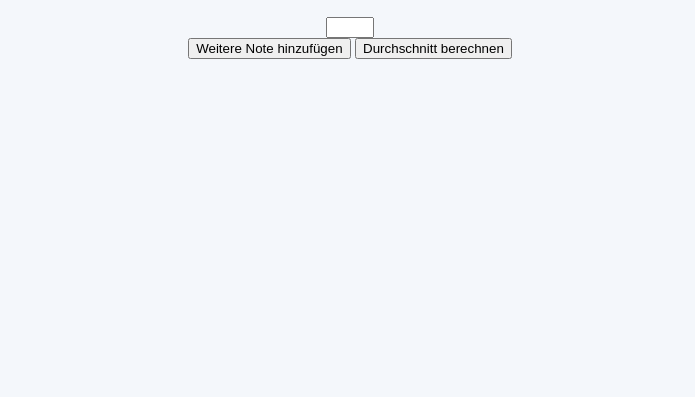
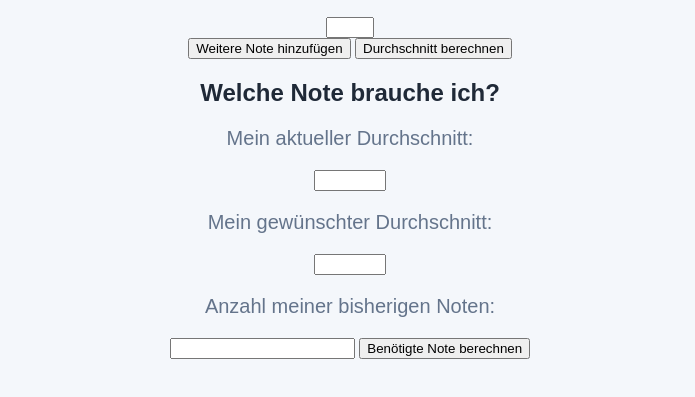
Before and after one commit to singhadhiraiyan-ui/grade-calculator, a plain HTML site: page index.html in a window 1280 px wide. Shown: the part 193-590 px from the top of the page, without its empty margins (290-985 px from the left). Drawn offline with Linux system fonts and the light colour scheme.

Commit message:
Update index.html

```diff
--- a/index.html
+++ b/index.html
@@ -21,7 +21,22 @@
 
     <p id="result"></p>
 
-    <script src="script.js"></script>
+<h2>Welche Note brauche ich?</h2>
+
+<p>Mein aktueller Durchschnitt:</p>
+<input type="number" id="currentAverage" step="0.01" min="1" max="6">
+
+<p>Mein gewünschter Durchschnitt:</p>
+<input type="number" id="targetAverage" step="0.01" min="1" max="6">
+
+<p>Anzahl meiner bisherigen Noten:</p>
+<input type="number" id="numberOfGrades" min="1">
+
+<button id="neededGradeButton">Benötigte Note berechnen</button>
+
+<p id="neededGradeResult"></p>
+
+<script src="script.js"></script>
 
 </body>
 </html>
```
